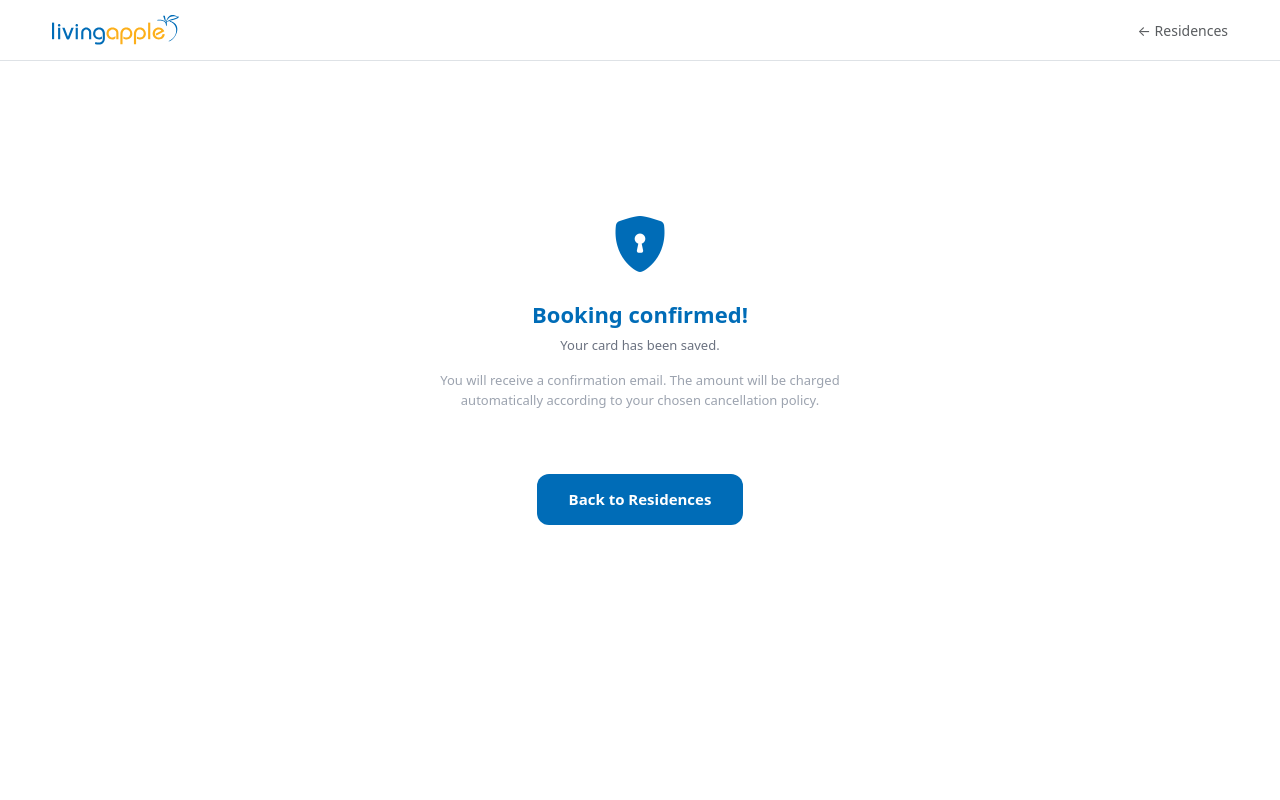
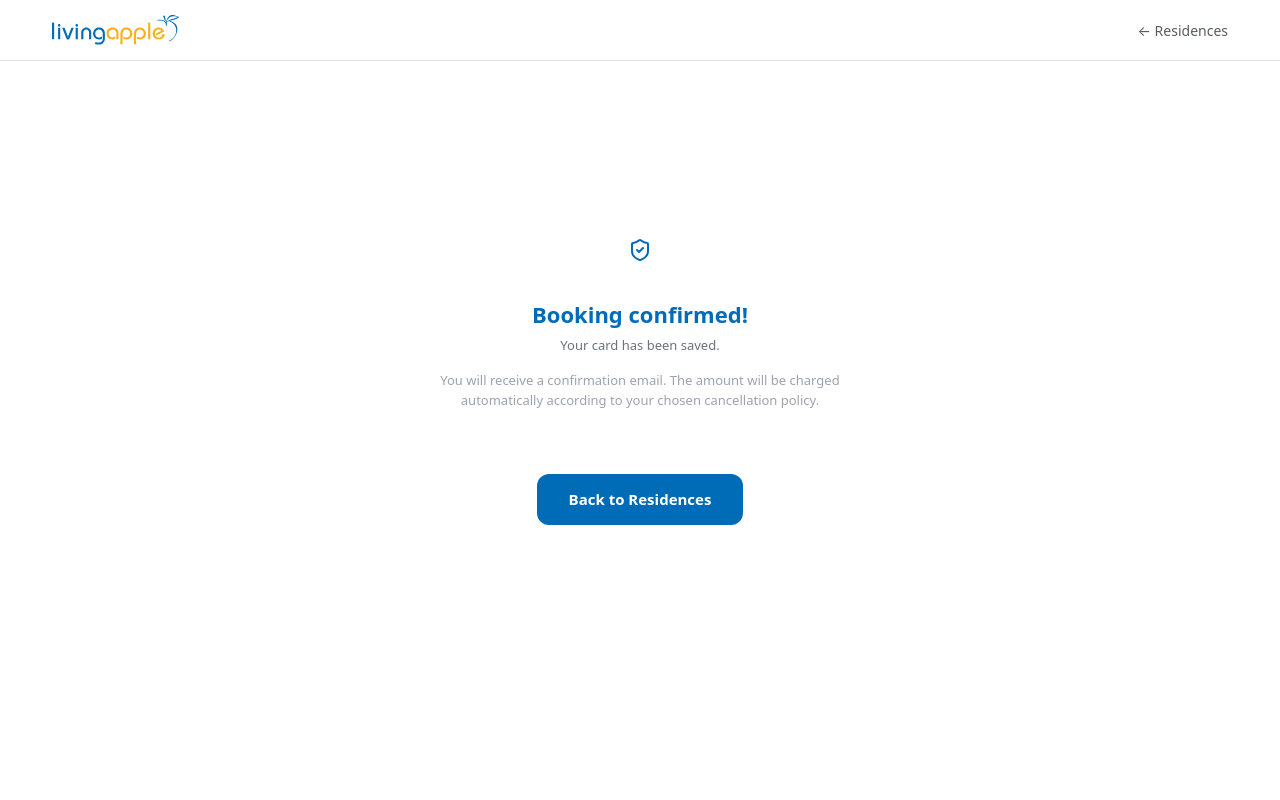
Before and after one commit to imetep/beds24site, a Next.js app: page /en/prenota/successo in a window 1280 px wide. Shown: the top 800 px of the page. Built offline with nearby package versions, Linux system fonts and the light colour scheme.

Commit message:
refactor(ICONS): migra SuccessContent a <Icon /> design system
Sostituita 1 occorrenza di <i className="bi bi-…"/> con <Icon name="…"/>.

Co-Authored-By: Claude Opus 4.7 (1M context) <noreply@anthropic.com>

```diff
--- a/app/[locale]/prenota/successo/SuccessContent.tsx
+++ b/app/[locale]/prenota/successo/SuccessContent.tsx
@@ -2,6 +2,7 @@
 
 import { useEffect, useState } from 'react';
 import { useSearchParams } from 'next/navigation';
+import { Icon } from '@/components/ui/Icon';
 
 const UI: Record<string, Record<string, string>> = {
   it: {
@@ -162,7 +163,7 @@ export default function SuccessContent({ locale }: Props) {
   return (
     <div className="page-state">
       <div className={`page-state__icon page-state__icon--xl ${isCardSaved ? 'page-state__icon--brand' : 'page-state__icon--cta'}`}>
-        <i className={`bi ${isCardSaved ? 'bi-shield-lock-fill' : 'bi-check-circle-fill'}`} aria-hidden="true" />
+        <Icon name={isCardSaved ? 'shield-lock-fill' : 'check-circle-fill'} />
       </div>
 
       <h1 className="page-state__title page-state__title--brand">
```
